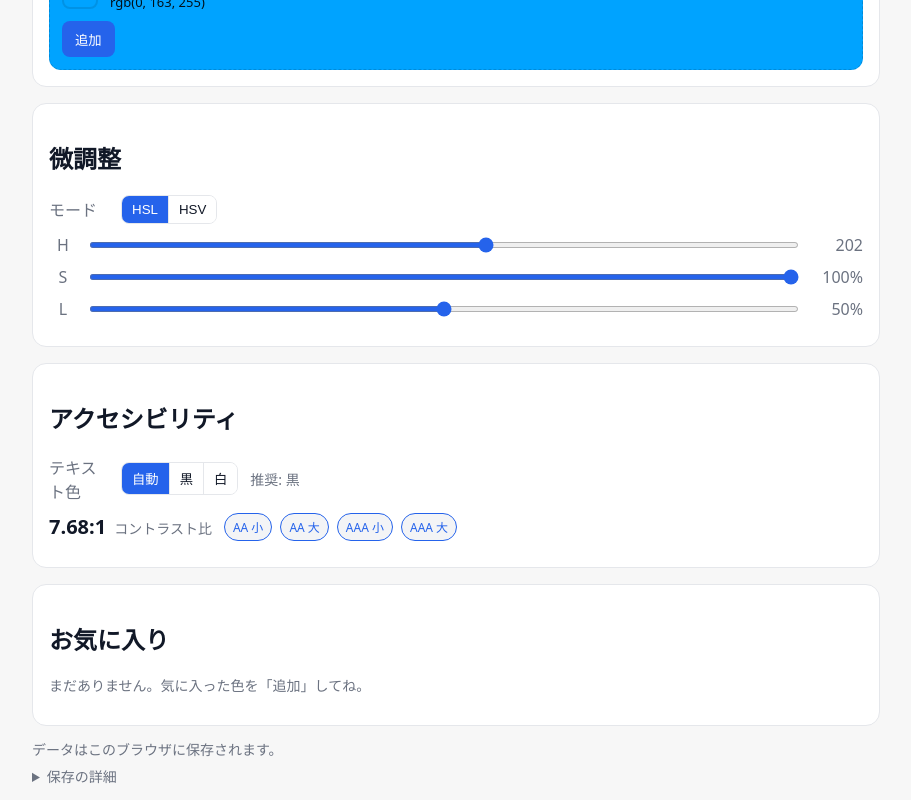
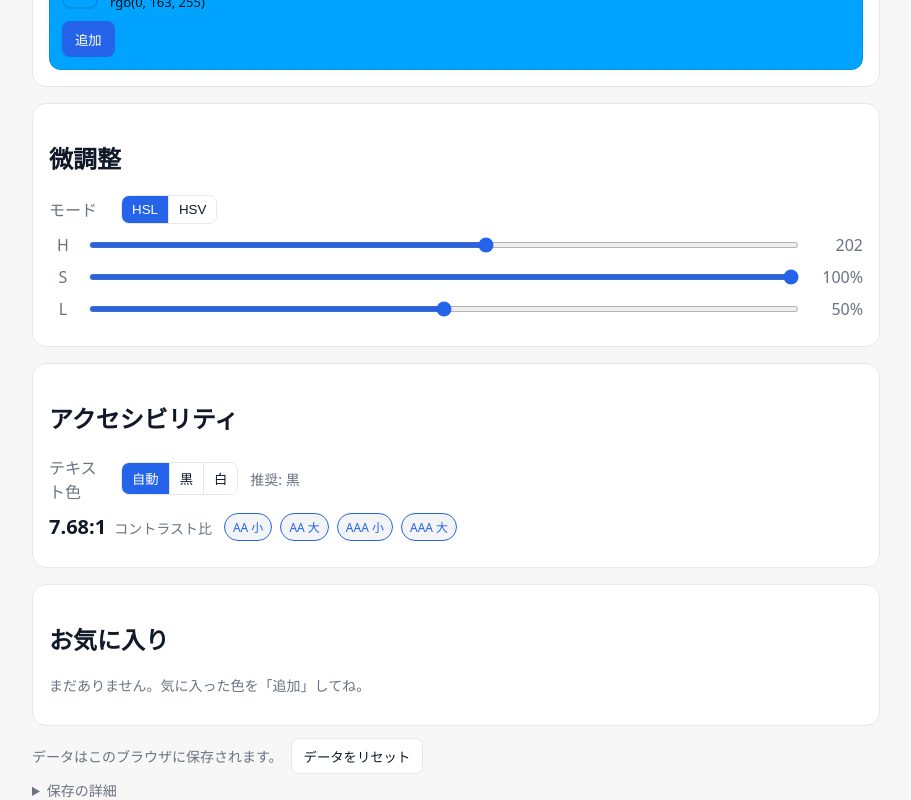
Before and after one commit to seiya-matsuoka/color-picker-palette, a React (Vite) app: page / in a window 1280 px wide. Shown: the part 293-1093 px from the top of the page, without its empty margins (184-1095 px from the left). Built offline with nearby package versions, Linux system fonts and the light colour scheme.

Commit message:
feat(storage): localStorageキーを cpp.* に統一＆リセットボタンを追加

```diff
--- a/src/App.jsx
+++ b/src/App.jsx
@@ -9,7 +9,7 @@ export default function App() {
   /* テーマ（ライト/ダーク） */
   const prefersDark =
     typeof window !== 'undefined' && window.matchMedia?.('(prefers-color-scheme: dark)').matches;
-  const [theme, setTheme] = useLocalStorage('ui.theme', prefersDark ? 'dark' : 'light');
+  const [theme, setTheme] = useLocalStorage('cpp.theme', prefersDark ? 'dark' : 'light');
   useEffect(() => {
     document.documentElement.dataset.theme = theme;
   }, [theme]);
@@ -18,7 +18,7 @@ export default function App() {
   const [color, setColor] = useState('#00A3FF');
   const [hexInput, setHexInput] = useState(color);
   const [error, setError] = useState('');
-  const [favorites, setFavorites] = useLocalStorage('favorites.colors', []);
+  const [favorites, setFavorites] = useLocalStorage('cpp.favorites', []);
   useEffect(() => setHexInput(color), [color]);
   const inFavorites = useMemo(() => favorites.includes(color), [favorites, color]);
 
@@ -153,6 +153,17 @@ export default function App() {
     } catch {
       /* Clipboard API が無い/拒否された場合は黙って無視 */
     }
+  }
+  function resetData() {
+    if (!confirm('保存データ（お気に入り/テーマ）をリセットしますか？')) return;
+    try {
+      localStorage.removeItem('cpp.favorites');
+      localStorage.removeItem('cpp.theme');
+    } catch {
+      /* localStorage 不可環境は無視 */
+    }
+    setFavorites([]);
+    setTheme(prefersDark ? 'dark' : 'light');
   }
 
   return (
@@ -407,11 +418,16 @@ export default function App() {
 
       {/* フッター */}
       <footer className="footer">
-        <span className="subtle">データはこのブラウザに保存されます。</span>
+        <div style={{ display: 'flex', gap: 8, alignItems: 'center', flexWrap: 'wrap' }}>
+          <span className="subtle">データはこのブラウザに保存されます。</span>
+          <button className="btn" onClick={resetData} title="保存データを削除">
+            データをリセット
+          </button>
+        </div>
         <details className="subtle" style={{ marginTop: 6 }}>
           <summary>保存の詳細</summary>
           <small>
-            localStorage キー: <code>favorites.colors</code> / <code>ui.theme</code>
+            localStorage キー: <code>cpp.favorites</code> / <code>cpp.theme</code>
           </small>
         </details>
       </footer>
```
